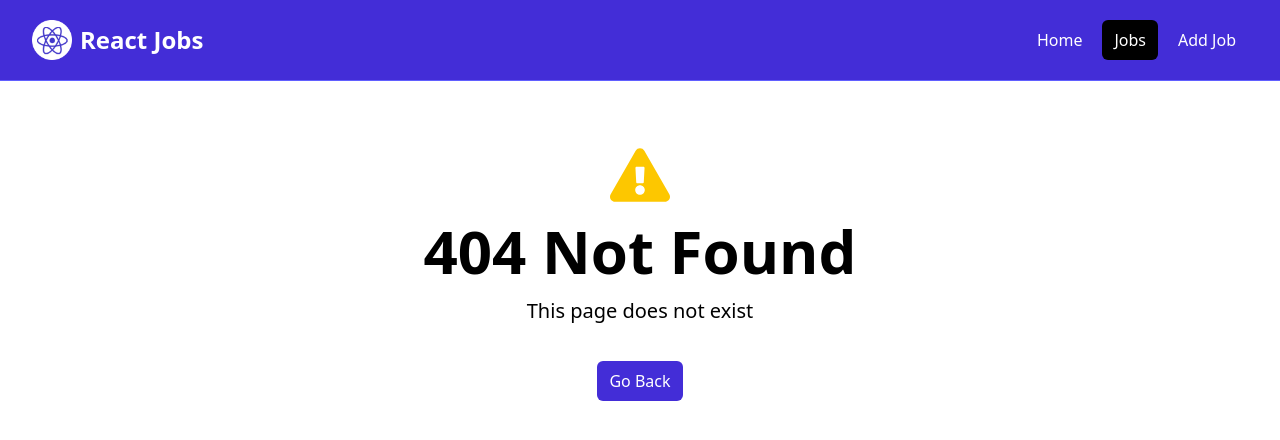
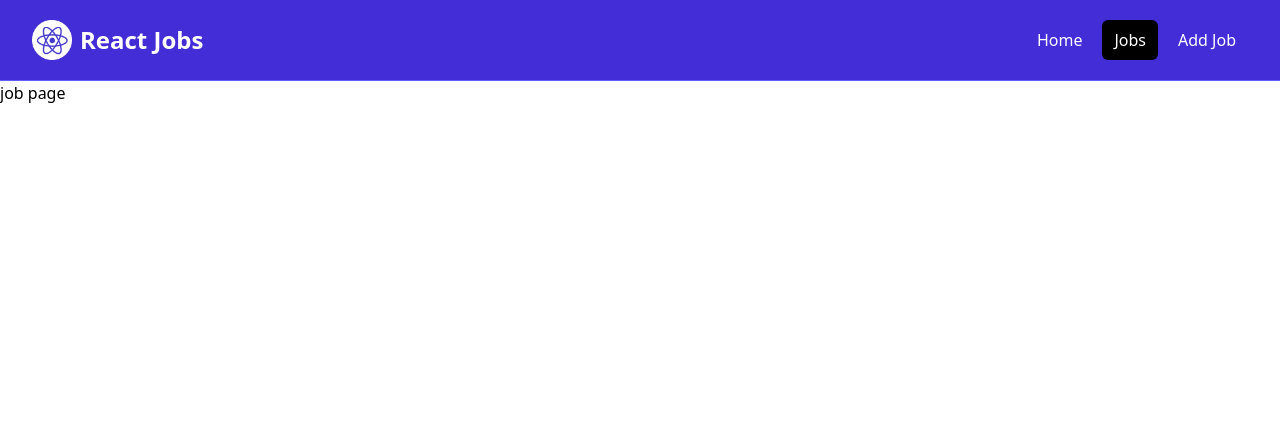
Before and after one commit to AlainNem/react-crash-2024, a React (Vite) app: page /jobs/1 in a window 1280 px wide. Before the commit this address had no page. Shown: the top 440 px of the page. Built offline with nearby package versions, Linux system fonts and the light colour scheme.

Commit message:
job page and link

```diff
--- a/src/App.jsx
+++ b/src/App.jsx
@@ -4,12 +4,14 @@
 import MainLayout from './layouts/MainLayout'
 import JobsPage from './pages/JobsPAge'
 import NotFoundPage from './pages/NotFoundPage'
+import JobPage from './pages/JobPAge'
 
 const router = createBrowserRouter(
   createRoutesFromElements(
   <Route path='/' element={ <MainLayout/> }>
     <Route index element={<HomePage/>} />
     <Route path='/jobs' element={<JobsPage/>} />
+    <Route path='/jobs/:id' element={<JobPage/>} />
     <Route path='*' element={<NotFoundPage/>} />
   </Route>
   )
--- /dev/null
+++ b/src/pages/JobPage.jsx
@@ -0,0 +1,11 @@
+import React from 'react'
+
+const JobPage = () => {
+  return (
+    <div>
+      job page
+    </div>
+  )
+}
+
+export default JobPage
```
